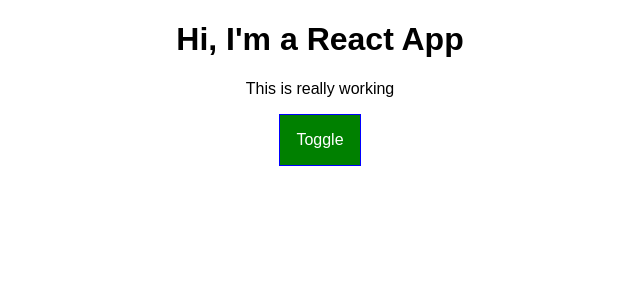
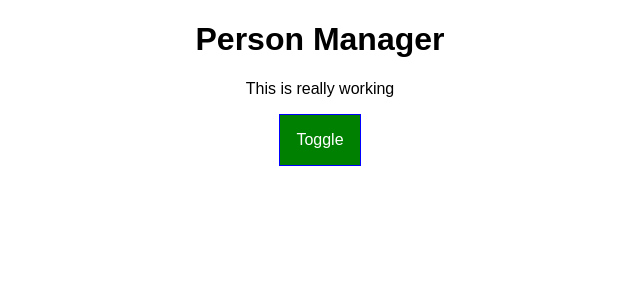
Before and after one commit to KiranCNayak/react-complete-guide, a React app: page / in a window 1280 px wide. Shown: the top 300 px of the page, without its empty margins (320-960 px from the left). Built offline with nearby package versions, Linux system fonts and the light colour scheme.

Commit message:
Changed the title and refactored the code.

```diff
--- a/src/components/Cockpit/index.js
+++ b/src/components/Cockpit/index.js
@@ -29,7 +29,7 @@
   }
   return (
     <div className={classes.Cockpit}>
-      <h1>Hi, I'm a React App</h1>
+      <h1>{props.title}</h1>
       <p className={assignedClasses.join(' ')}>This is really working</p>
       <button className={btnClass} onClick={props.toggle}>
         Toggle
--- a/src/containers/App.js
+++ b/src/containers/App.js
@@ -50,35 +50,28 @@
       persons
     });
   };
+
   togglePersonsHandler = () => {
     this.setState({
       showPersons: !this.state.showPersons
     });
   };
+
   render() {
-    let persons = null;
 
-    if (this.state.showPersons) {
-      persons = (
-        <Persons
-          persons={this.state.persons}
-          clicked={this.deletePersonHandler}
-          changed={this.nameChangedHandler}
-        />
-      );
-    }
     return (
       <div className={classes.App}>
         <Cockpit
+        title = {this.props.title}
           toggle={this.togglePersonsHandler}
           persons={this.state.persons}
           showPersons={this.state.showPersons}
         />
-        {persons}
-        {/* <Persons
+        {this.state.showPersons ? <Persons
           persons={this.state.persons}
-          click={this.deletePersonHandler}
-        /> */}
+          clicked={this.deletePersonHandler}
+          changed={this.nameChangedHandler}
+        /> : null}
       </div>
     );
   }
--- a/src/index.js
+++ b/src/index.js
@@ -4,5 +4,5 @@
 import App from './containers/App';
 import registerServiceWorker from './registerServiceWorker';
 
-ReactDOM.render(<App />, document.getElementById('root'));
+ReactDOM.render(<App title= {'Person Manager'} />, document.getElementById('root'));
 registerServiceWorker();
```
